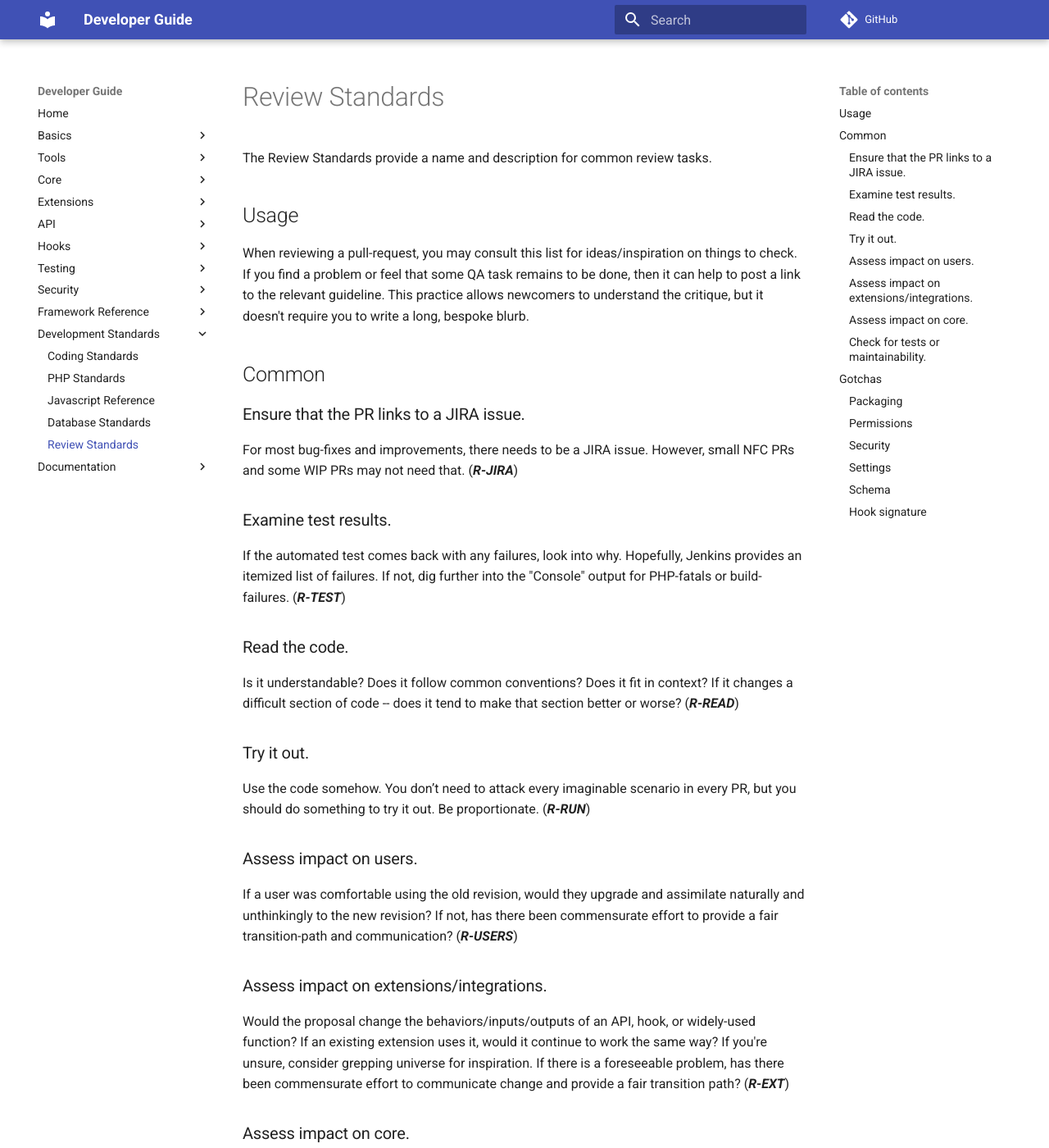
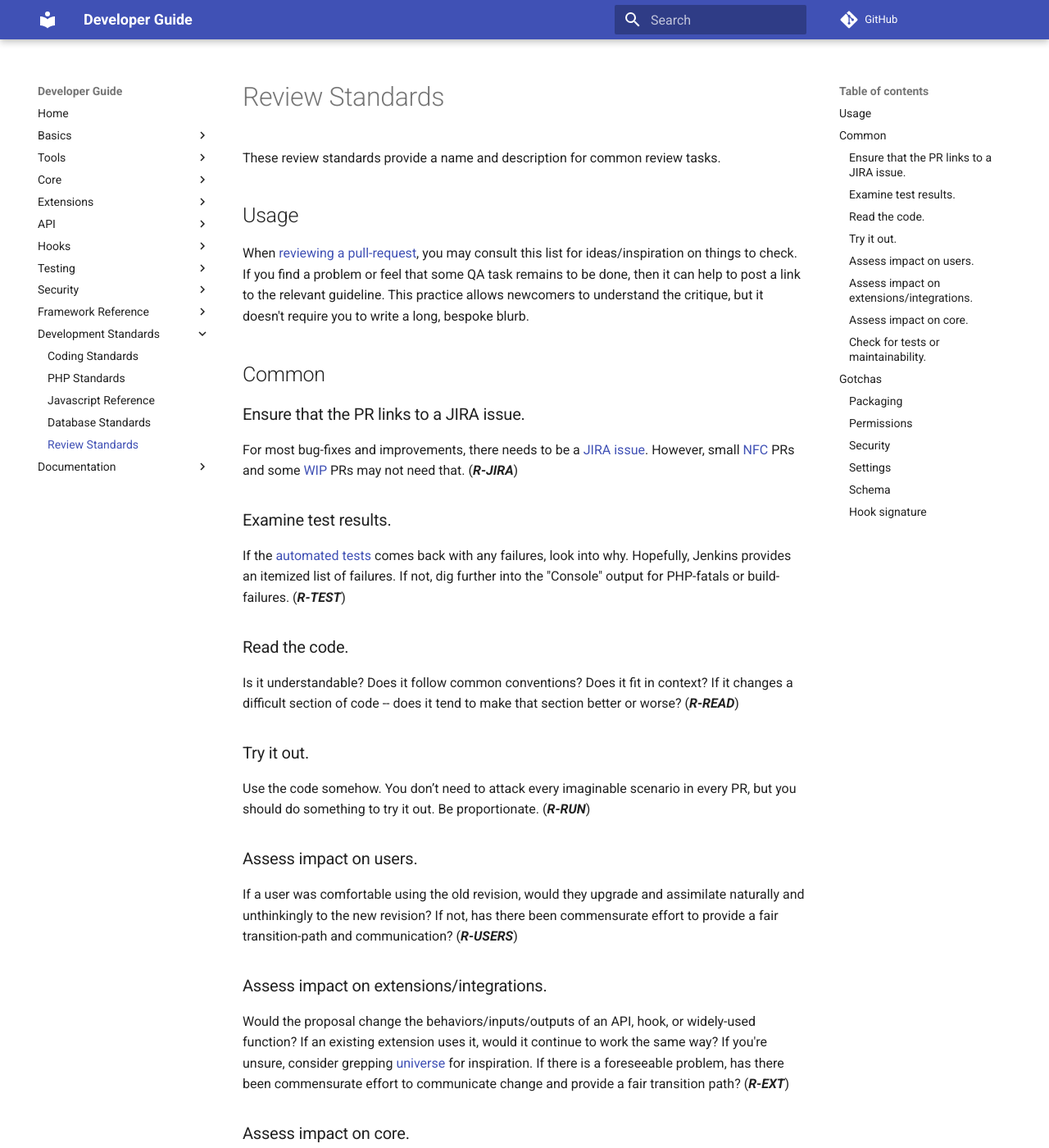
Before and after one commit to civicrm/civicrm-dev-docs, an MkDocs documentation site: the page built from docs/standards/review.md, in a window 1280 px wide and 1400 px high. Shown: the whole window at 82% size. Built offline with MkDocs 1.6.1 and Material for MkDocs 9.7.7, drawn with Linux system fonts in a browser that asks for light colours; comment, search, counter and statistics services are not loaded; old or Windows-style settings are respelled for this version of MkDocs; some of the changed text lies outside the part shown.

Commit message:
Add cross-references and improve markdown

```diff
--- a/docs/standards/review.md
+++ b/docs/standards/review.md
@@ -1,8 +1,8 @@
-The Review Standards provide a name and description for common review tasks.
+These review standards provide a name and description for common review tasks.
 
 ## Usage
 
-When reviewing a pull-request, you may consult this list for ideas/inspiration on things to check.  If you find a problem or feel that some QA task remains to
+When [reviewing a pull-request](/core/pr-review.md), you may consult this list for ideas/inspiration on things to check.  If you find a problem or feel that some QA task remains to
 be done, then it can help to post a link to the relevant guideline.  This practice allows newcomers to understand the critique, but it doesn't require you to
 write a long, bespoke blurb.
 
@@ -10,11 +10,11 @@ write a long, bespoke blurb.
 
 ### Ensure that the PR links to a JIRA issue. {:#r-jira}
 
-For most bug-fixes and improvements, there needs to be a JIRA issue. However, small NFC PRs and some WIP PRs may not need that. (***R-JIRA***)
+For most bug-fixes and improvements, there needs to be a [JIRA issue](/tools/issue-tracking.md#jira). However, small [NFC](/tools/git.md#nfc) PRs and some [WIP](/tools/git.md#wip) PRs may not need that. (***R-JIRA***)
 
 ### Examine test results. {:#r-test}
 
-If the automated test comes back with any failures, look into why. Hopefully, Jenkins provides an itemized list of failures. If not, dig further into the "Console" output for PHP-fatals or build-failures. (***R-TEST***)
+If the [automated tests](/testing/continuous-integration.md) comes back with any failures, look into why. Hopefully, Jenkins provides an itemized list of failures. If not, dig further into the "Console" output for PHP-fatals or build-failures. (***R-TEST***)
 
 ### Read the code. {:#r-read}
 
@@ -30,7 +30,7 @@ If a user was comfortable using the old revision, would they upgrade and assimil
 
 ### Assess impact on extensions/integrations. {:#r-ext}
 
-Would the proposal change the behaviors/inputs/outputs of an API, hook, or widely-used function? If an existing extension uses it, would it continue to work the same way? If you're unsure, consider grepping universe for inspiration. If there is a foreseeable problem, has there been commensurate effort to communicate change and provide a fair transition path? (***R-EXT***)
+Would the proposal change the behaviors/inputs/outputs of an API, hook, or widely-used function? If an existing extension uses it, would it continue to work the same way? If you're unsure, consider grepping [universe](/tools/universe.md) for inspiration. If there is a foreseeable problem, has there been commensurate effort to communicate change and provide a fair transition path? (***R-EXT***)
 
 ### Assess impact on core. {:#r-core}
 
@@ -44,7 +44,7 @@ Many changes should introduce some kind of automated test or protective measure
 
 ### Packaging {:#rg-pkg}
 
-If the PR adds a new top-level file, new top-level folder, or novel file-type, consider whether "distmaker" will properly convey the file in *.zip/*.tar.gz builds. (***RG-PKG***)
+If the PR adds a new top-level file, new top-level folder, or novel file-type, consider whether "distmaker" will properly convey the file in `*.zip/*.tar.gz` builds. (***RG-PKG***)
 
 ### Permissions {:#rg-perm}
 
@@ -52,7 +52,7 @@ If the PR changes the permissions model, are we sure that demo/test builds and e
 
 ### Security {:#rg-sec}
 
-If the PR passes data between different tiers (such as SQL/PHP/HTML/CLI), is this data escaped and validated correctly? Or would it be vulnerable to SQL-injections, cross-site scripting, or similar? (***RG-SEC***)
+If the PR passes data between different tiers (such as SQL/PHP/HTML/CLI), is this data [escaped and validated](/security/index.md) correctly? Or would it be vulnerable to SQL-injections, cross-site scripting, or similar? (***RG-SEC***)
 
 ### Settings {:#rg-setting}
 
```
